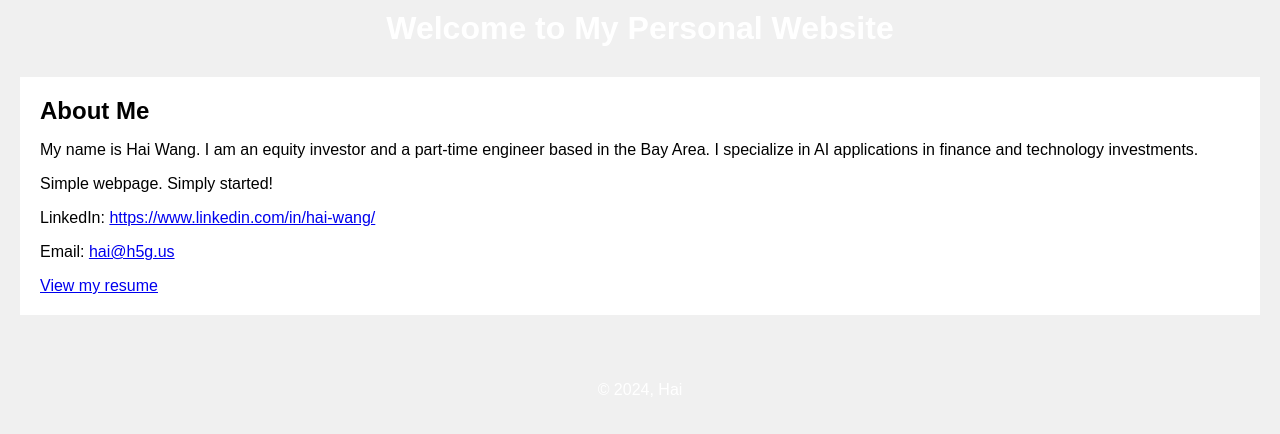
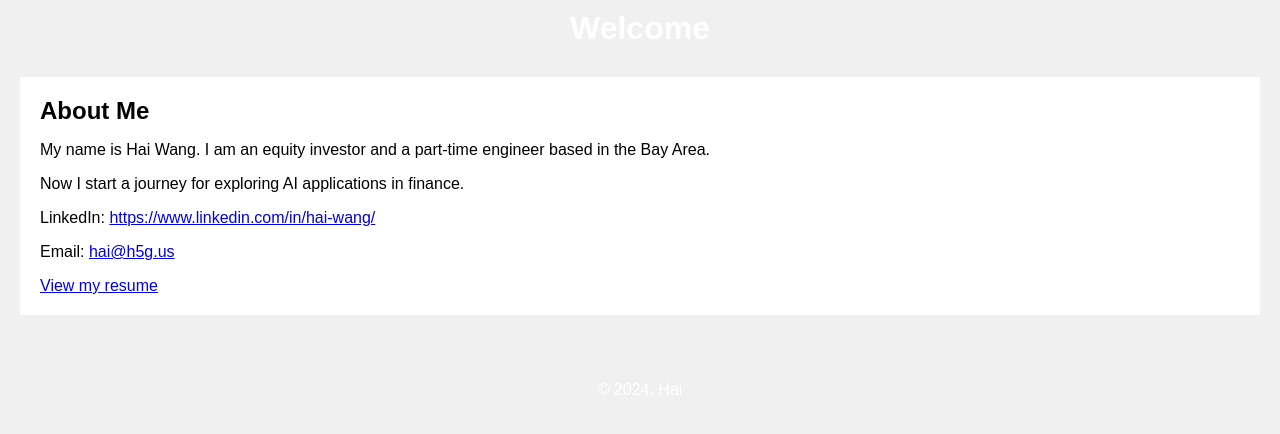
Before and after one commit to hw92/hw92.github.io, a plain HTML site: page index.html in a window 1280 px wide. Drawn offline with Linux system fonts and the light colour scheme.

Commit message:
update html to be short

```diff
--- a/index.html
+++ b/index.html
@@ -7,13 +7,14 @@
 </head>
 <body>
     <header>
-        <h1>Welcome to My Personal Website</h1>
+        <h1>Welcome</h1>
     </header>
     <main>
         <section id="bio">
             <h2>About Me</h2>
-            <p>My name is Hai Wang. I am an equity investor and a part-time engineer based in the Bay Area. I specialize in AI applications in finance and technology investments.</p>
-            <p>Simple webpage. Simply started!</p>
+            <p>My name is Hai Wang. I am an equity investor and a part-time engineer based in the Bay Area. </p>
+            <p>Now I start a journey for exploring AI applications in finance. </p>
+
 
             <p>LinkedIn: <a href="https://www.linkedin.com/in/hai-wang/" target="_blank"> https://www.linkedin.com/in/hai-wang/</a></p>
             <p>Email: <a href="mailto:hai@h5g.us">hai@h5g.us</a></p>
```
